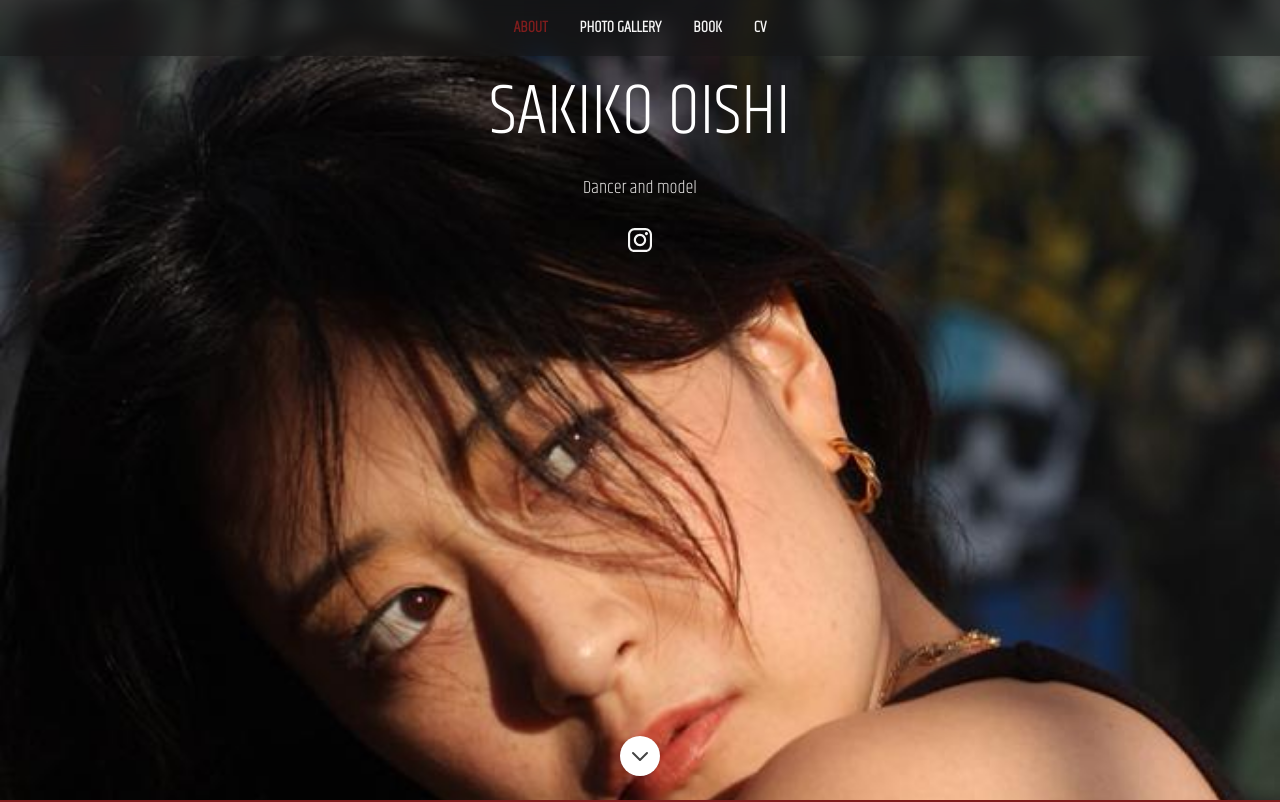
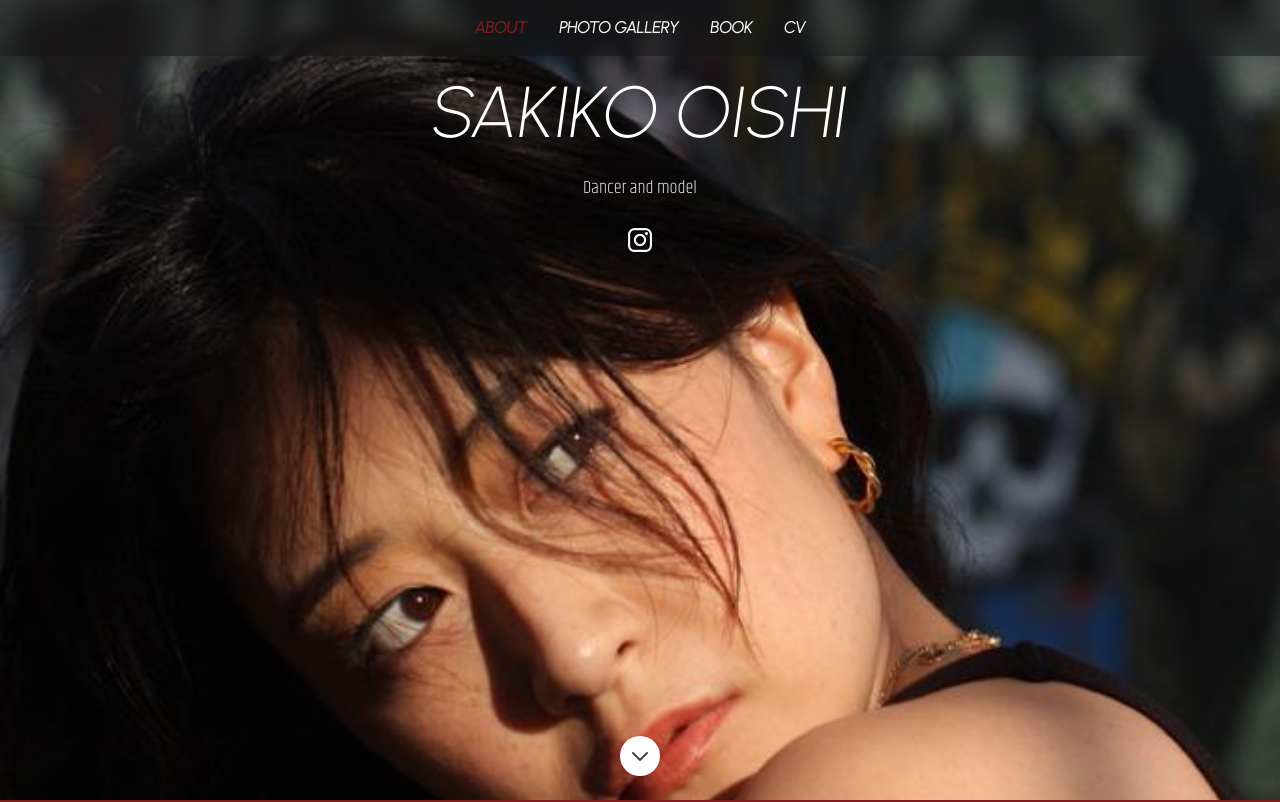
Before and after one commit to VivienIngrams/Sakiko, a Next.js app: page / in a window 1280 px wide. Shown: the top 802 px of the page. Built offline with nearby package versions, Linux system fonts and the light colour scheme.

Commit message:
Google fonts families

```diff
--- a/src/components/Layout/Page.tsx
+++ b/src/components/Layout/Page.tsx
@@ -21,6 +21,9 @@ const Page: NextPage<HomepageMeta> = memo(({children, title, description}) => {
         <link href="/icon.svg" rel="icon" type="image/svg+xml" />
         <link href="/apple-touch-icon.png" rel="apple-touch-icon" />
         <link href="/site.webmanifest" rel="manifest" />
+        {/* <link href="https://fonts.googleapis.com/css2?family=Antonio:wght@300&family=Khand:wght@300;400&family=Urbanist:ital,wght@1,200&display=swap" rel="stylesheet"/> */}
+
+
 
         {/* Open Graph : https://ogp.me/ */}
         <meta content={title} property="og:title" />
--- a/src/components/Sections/About.tsx
+++ b/src/components/Sections/About.tsx
@@ -15,7 +15,7 @@ const About: FC = memo(() => {
         <div
           className={classNames('col-span-1 flex flex-col items-center gap-y-6', {'md:col-span-4': !!profileImageSrc})}>
           <div className="flex flex-col items-center gap-y-2">
-            <h2 className="text-center uppercase Khand text-2xl font-thin text-white">About me</h2>
+            <h2 className="text-center uppercase mb-10 text-2xl font-thin text-white">About me</h2>
             {!!profileImageSrc && (
               <div className="col-span-1 flex justify-center md:justify-start">
                 <div className="relative h-40 w-40 overflow-hidden rounded-xl md:h-32 md:w-32">
@@ -23,7 +23,7 @@ const About: FC = memo(() => {
                 </div>
               </div>
             )}
-            <p className="prose prose-sm p-5 font-thin text-center text-gray-300 sm:prose-base">{description}</p>
+            <p className="prose prose-sm p-5 font-khand font-thin text-center text-gray-300 sm:prose-base">{description}</p>
             {!!profileImageSrc && (
               <div className="col-span-1 flex justify-center md:justify-start">
                 <div className="relative h-40 w-40 overflow-hidden rounded-xl md:h-32 md:w-32">
--- a/src/components/Sections/Header.tsx
+++ b/src/components/Sections/Header.tsx
@@ -38,7 +38,7 @@ const DesktopNav: FC<{navSections: SectionId[]; currentSection: SectionId | null
     const inactiveClass = classNames(baseClass, 'text-neutral-100');
     return (
       <header className="fixed top-0 z-50 hidden w-full bg-neutral-900/50 p-4 backdrop-blur sm:block" id={headerID}>
-        <nav className="flex uppercase font-mono font-light justify-center gap-x-8">
+        <nav className="flex uppercase font-urban italic justify-center gap-x-8">
           {navSections.map(section => (
             <NavItem
               activeClass={activeClass}
--- a/src/pages/_document.tsx
+++ b/src/pages/_document.tsx
@@ -9,6 +9,8 @@ export default function Document() {
   return (
     <Html lang="en">
       <Head>
+      {/* <link href="https://fonts.googleapis.com/css2?family=Antonio:wght@300&family=Khand:wght@300;400&family=Urbanist:ital,wght@1,200&display=swap" rel="stylesheet"/> */}
+
         <meta charSet="utf-8" />
         {/* google translate breaks react:
           - https://github.com/facebook/react/issues/11538
--- a/tailwind.config.js
+++ b/tailwind.config.js
@@ -5,8 +5,8 @@ module.exports = {
   theme: {
     fontFamily: {
       'khand': ['Khand', 'sans-serif'],
-      'urban': ['Urbanist', 'ui_sans_serif', 'system-ui'],
-      'antonio': ['Antonio', 'ui_sans_serif', 'system-ui']
+      'urban': ['Urbanist', 'sans-serif'],
+      'antonio': ['Antonio', 'ui_sans_serif', 'system-ui', 'sans-serif']
     },
     fontWeight: {
       thin: '100',
@@ -43,11 +43,7 @@ module.exports = {
       screens: {
         touch: {raw: 'only screen and (pointer: coarse)'},
       },
-    },
-    fontFamily: {
-      khand: ['"Khand"', 'sans-serif'],
-      openSans: ['Open Sans', 'sans-serif'],
-    },
+    }
   },
   // eslint-disable-next-line no-undef
   plugins: [require('@tailwindcss/forms'), require('@tailwindcss/typography')],
```
Also changed, not shown: resume-screenshot.jpg (deleted).
